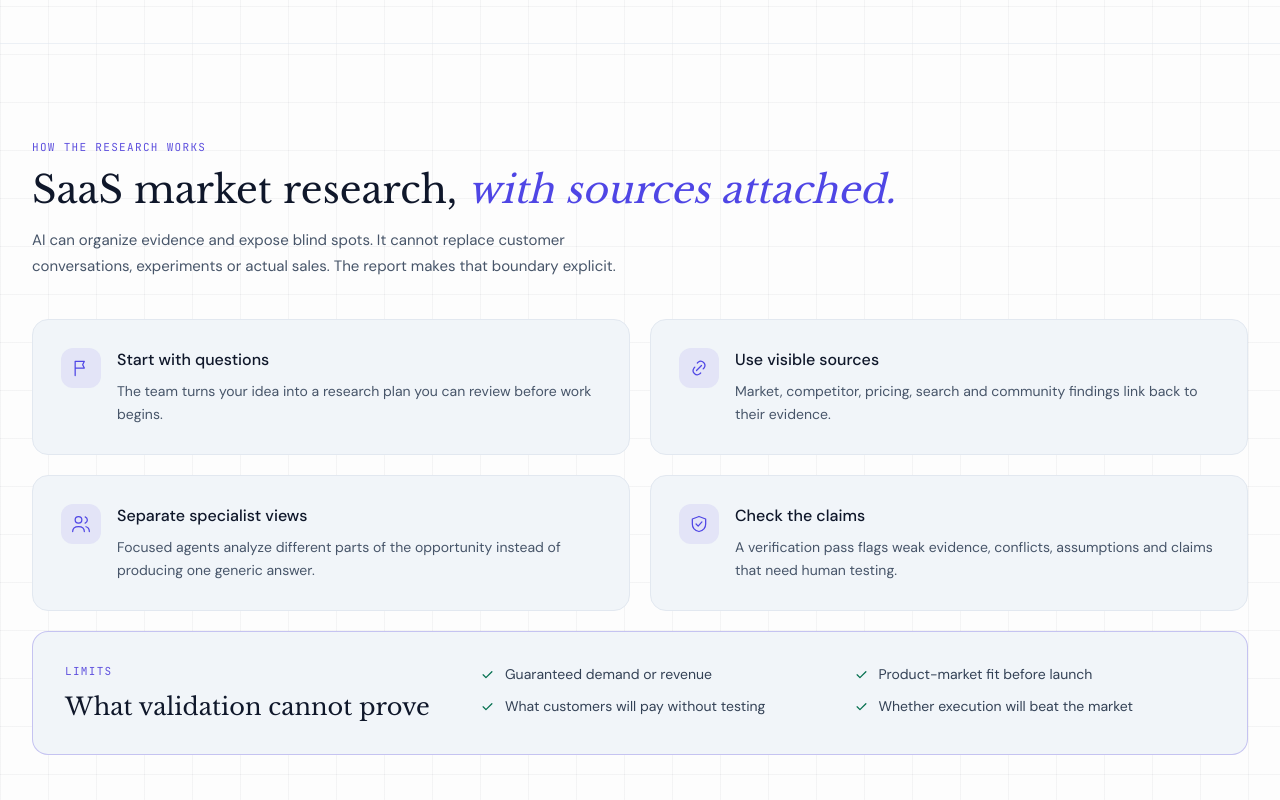
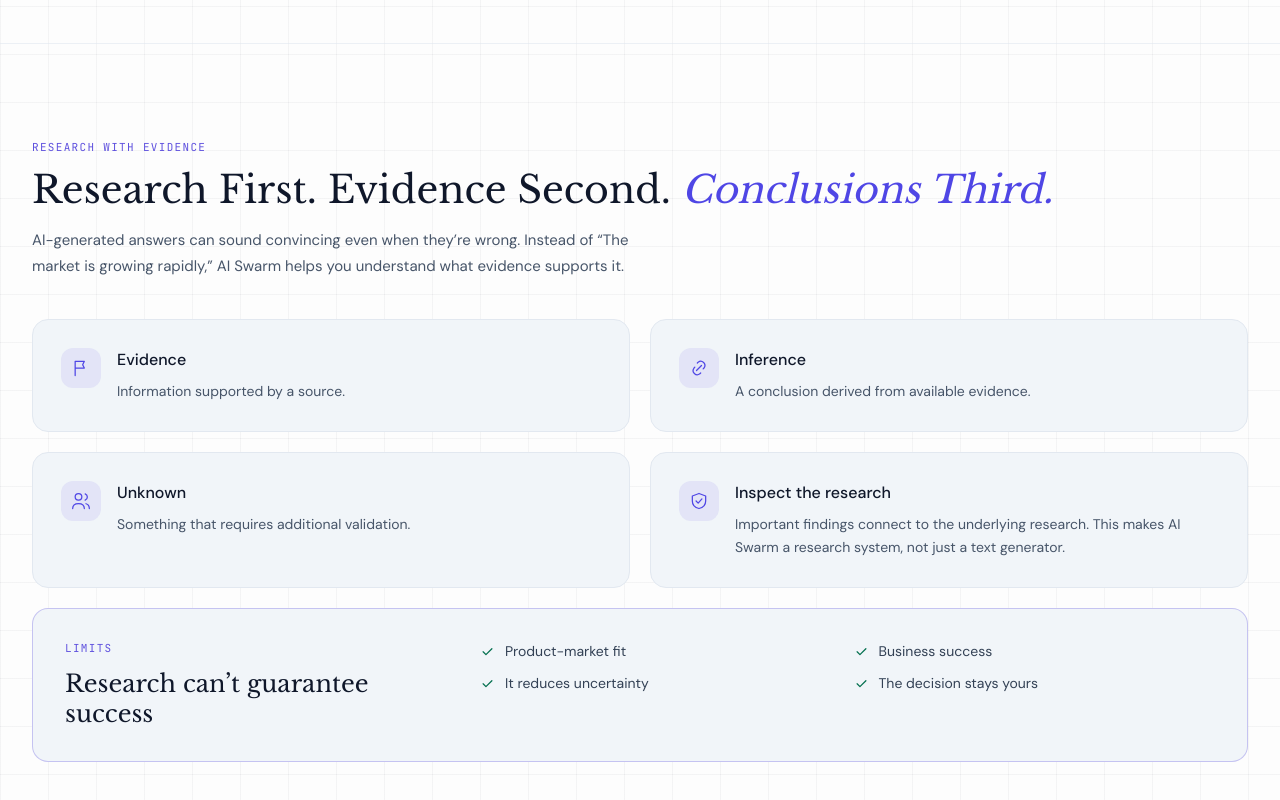
Before and after one commit to niks-nikhil-anand/AI_Swarm_Landing_page_swarm.devkitmarket.com, a Next.js app: page / in a window 1280 px wide. Shown: the part 2538-3338 px from the top of the page. Built offline with nearby package versions, Linux system fonts and the light colour scheme; no server answers.

Commit message:
feat(sections): update Methodology section structure and copy

```diff
--- a/components/landing/sections/Methodology.tsx
+++ b/components/landing/sections/Methodology.tsx
@@ -8,23 +8,23 @@
 
 const method = [
   {
-    name: "Start with questions",
-    body: "The team turns your idea into a research plan you can review before work begins.",
+    name: "Evidence",
+    body: "Information supported by a source.",
     icon: icons.flag,
   },
   {
-    name: "Use visible sources",
-    body: "Market, competitor, pricing, search and community findings link back to their evidence.",
+    name: "Inference",
+    body: "A conclusion derived from available evidence.",
     icon: icons.link,
   },
   {
-    name: "Separate specialist views",
-    body: "Focused agents analyze different parts of the opportunity instead of producing one generic answer.",
+    name: "Unknown",
+    body: "Something that requires additional validation.",
     icon: icons.users,
   },
   {
-    name: "Check the claims",
-    body: "A verification pass flags weak evidence, conflicts, assumptions and claims that need human testing.",
+    name: "Inspect the research",
+    body: "Important findings connect to the underlying research. This makes AI Swarm a research system, not just a text generator.",
     icon: icons.shieldCheck,
   },
 ];
@@ -33,13 +33,13 @@
   return (
     <Section id="methodology">
       <SectionHeader
-        eyebrow="HOW THE RESEARCH WORKS"
+        eyebrow="RESEARCH WITH EVIDENCE"
         title={
           <>
-            SaaS market research, <Accent>with sources attached.</Accent>
+            Research First. Evidence Second. <Accent>Conclusions Third.</Accent>
           </>
         }
-        description="AI can organize evidence and expose blind spots. It cannot replace customer conversations, experiments or actual sales. The report makes that boundary explicit."
+        description="AI-generated answers can sound convincing even when they’re wrong. Instead of “The market is growing rapidly,” AI Swarm helps you understand what evidence supports it."
       />
 
       <div className="mt-8 grid grid-cols-1 gap-3 sm:mt-10 sm:gap-5 md:grid-cols-2">
@@ -60,14 +60,14 @@
         <div className="lg:w-[34%]">
           <div className="font-code text-[11px] tracking-[0.12em] text-brand">LIMITS</div>
           <h3 className="mt-3 font-display text-[22px] leading-tight font-normal text-fg sm:text-2xl">
-            What validation cannot prove
+            Research can’t guarantee success
           </h3>
         </div>
         <div className="grid grow grid-cols-1 gap-3 text-sm text-fg-2 sm:grid-cols-2">
-          <CheckItem>Guaranteed demand or revenue</CheckItem>
-          <CheckItem>Product-market fit before launch</CheckItem>
-          <CheckItem>What customers will pay without testing</CheckItem>
-          <CheckItem>Whether execution will beat the market</CheckItem>
+          <CheckItem>Product-market fit</CheckItem>
+          <CheckItem>Business success</CheckItem>
+          <CheckItem>It reduces uncertainty</CheckItem>
+          <CheckItem>The decision stays yours</CheckItem>
         </div>
       </Card>
     </Section>
```
